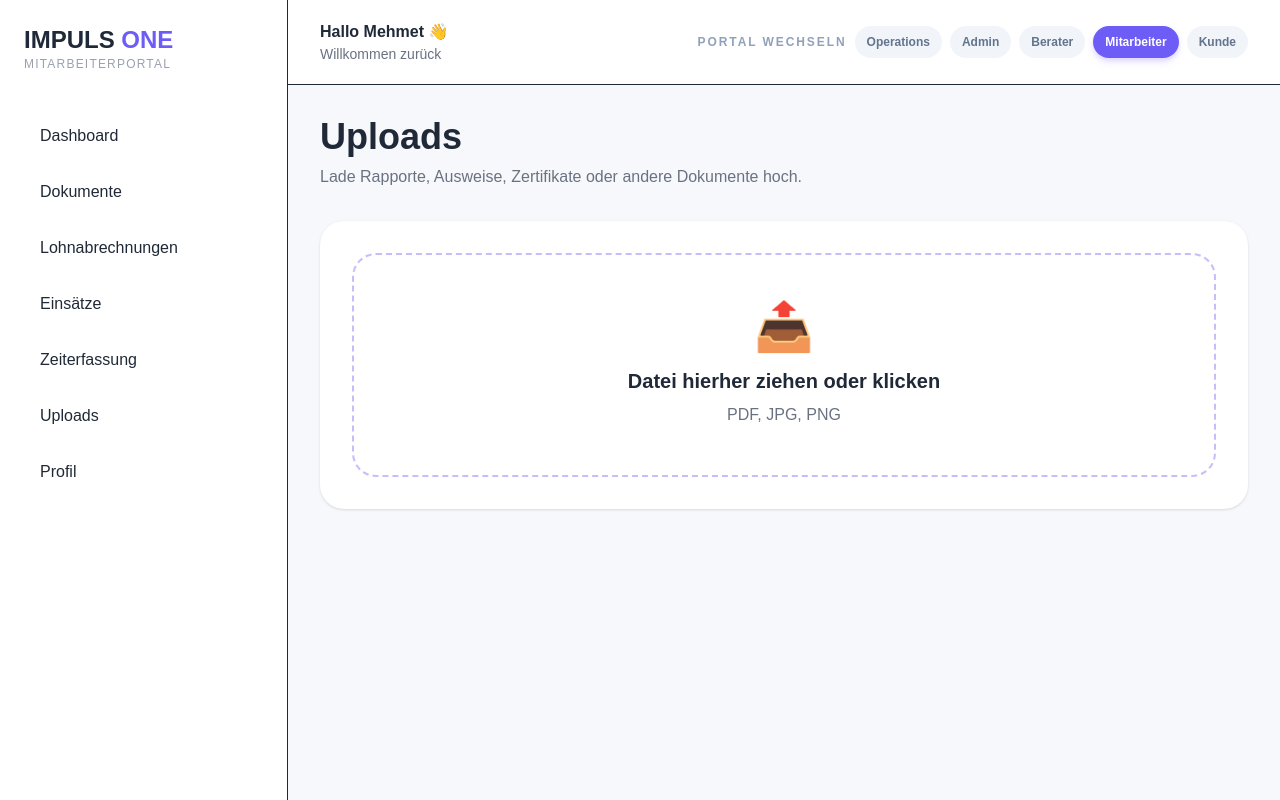
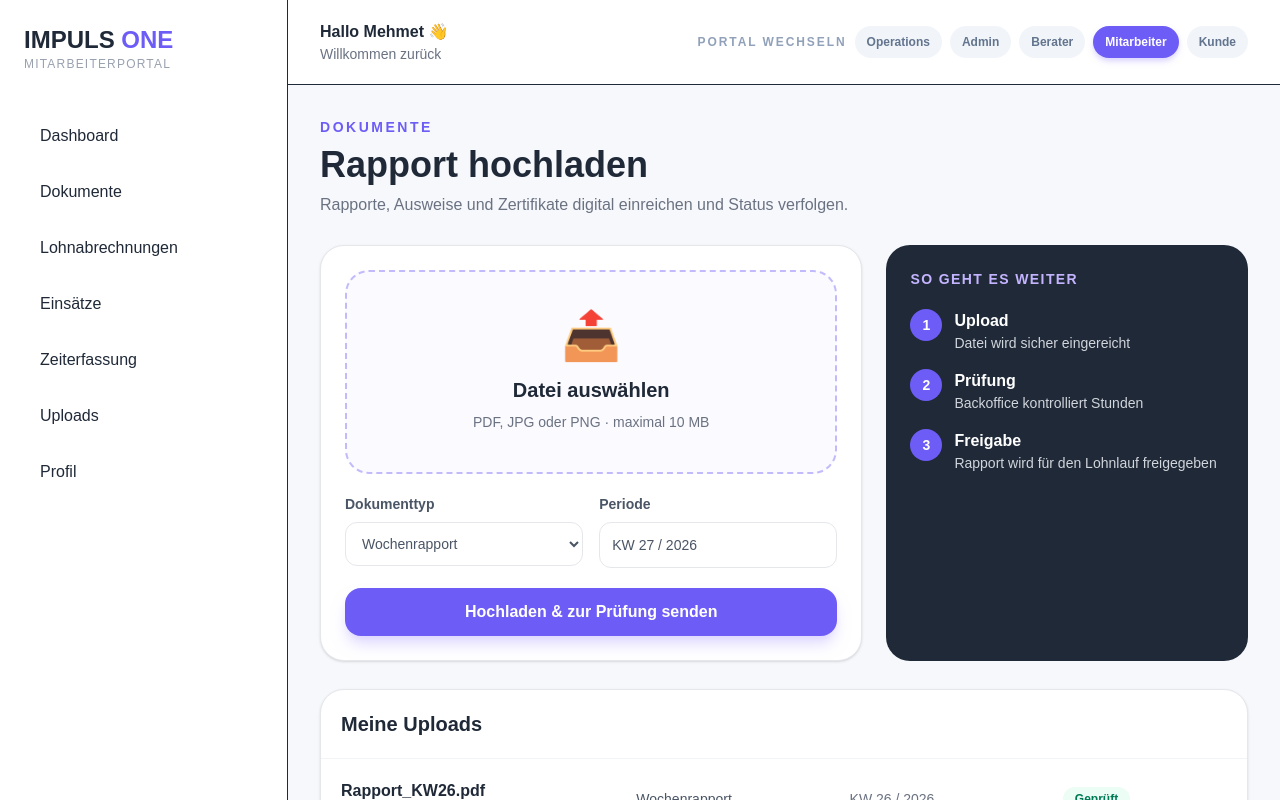
Before and after one commit to lorisbuercher-png/webapp-impuls, a Next.js app in the folder impuls-portal/: page /mitarbeiter/uploads in a window 1280 px wide. Shown: the top 800 px of the page. Built offline with nearby package versions, Linux system fonts and the light colour scheme.

Commit message:
Add interactive employee report upload (#10)

```diff
--- a/impuls-portal/app/mitarbeiter/uploads/page.tsx
+++ b/impuls-portal/app/mitarbeiter/uploads/page.tsx
@@ -1,26 +1,48 @@
+"use client";
+
+import { useState } from "react";
 import MitarbeiterLayout from "../../../components/MitarbeiterLayout";
 
+type Upload = { name: string; typ: string; periode: string; status: string; groesse: string };
+
 export default function Uploads() {
-  return (
-    <MitarbeiterLayout>
-      <h1 className="text-4xl font-bold">Uploads</h1>
+  const [datei, setDatei] = useState<File | null>(null);
+  const [typ, setTyp] = useState("Wochenrapport");
+  const [periode, setPeriode] = useState("KW 27 / 2026");
+  const [meldung, setMeldung] = useState("");
+  const [uploads, setUploads] = useState<Upload[]>([
+    { name: "Rapport_KW26.pdf", typ: "Wochenrapport", periode: "KW 26 / 2026", status: "Geprüft", groesse: "1.2 MB" },
+    { name: "Ausweis_Vorderseite.jpg", typ: "Ausweis", periode: "–", status: "Eingegangen", groesse: "840 KB" },
+  ]);
 
-      <p className="mt-2 text-gray-500">
-        Lade Rapporte, Ausweise, Zertifikate oder andere Dokumente hoch.
-      </p>
+  function hochladen() {
+    if (!datei) { setMeldung("Bitte zuerst eine Datei auswählen."); return; }
+    setUploads((aktuell) => [{ name: datei.name, typ, periode: typ === "Wochenrapport" ? periode : "–", status: "Eingegangen", groesse: `${Math.max(1, Math.round(datei.size / 1024))} KB` }, ...aktuell]);
+    setMeldung("Upload erfolgreich. Der Rapport wurde zur Prüfung eingereicht.");
+    setDatei(null);
+  }
 
-      <div className="mt-8 rounded-3xl bg-white p-8 shadow-sm">
-        <label className="block rounded-3xl border-2 border-dashed border-[#6D5DF6]/40 p-12 text-center">
-          <div className="text-5xl">📤</div>
-          <p className="mt-4 text-xl font-bold">
-            Datei hierher ziehen oder klicken
-          </p>
-          <p className="mt-2 text-gray-500">
-            PDF, JPG, PNG
-          </p>
-          <input type="file" className="hidden" />
-        </label>
+  return <MitarbeiterLayout>
+    <div className="mx-auto max-w-5xl">
+      <p className="text-sm font-bold uppercase tracking-[0.18em] text-[#6D5DF6]">Dokumente</p>
+      <h1 className="mt-2 text-4xl font-black">Rapport hochladen</h1>
+      <p className="mt-2 text-gray-500">Rapporte, Ausweise und Zertifikate digital einreichen und Status verfolgen.</p>
+
+      {meldung && <div className={`mt-5 rounded-2xl p-4 text-sm font-semibold ${meldung.startsWith("Upload") ? "bg-emerald-50 text-emerald-700" : "bg-amber-50 text-amber-700"}`}>{meldung}</div>}
+
+      <div className="mt-7 grid gap-6 lg:grid-cols-[1.2fr_.8fr]">
+        <div className="rounded-3xl border border-gray-200 bg-white p-6 shadow-sm">
+          <label className="block cursor-pointer rounded-3xl border-2 border-dashed border-[#6D5DF6]/40 bg-violet-50/40 p-10 text-center transition hover:border-[#6D5DF6] hover:bg-violet-50">
+            <div className="text-5xl">📤</div><p className="mt-4 text-xl font-bold">{datei ? datei.name : "Datei auswählen"}</p><p className="mt-2 text-sm text-gray-500">PDF, JPG oder PNG · maximal 10 MB</p>
+            <input type="file" accept=".pdf,.jpg,.jpeg,.png" className="hidden" onChange={(e) => { setDatei(e.target.files?.[0] ?? null); setMeldung(""); }} />
+          </label>
+          <div className="mt-5 grid gap-4 sm:grid-cols-2"><label className="text-sm font-semibold text-gray-600">Dokumenttyp<select value={typ} onChange={(e) => setTyp(e.target.value)} className="mt-2 w-full rounded-xl border border-gray-200 bg-white p-3 font-normal"><option>Wochenrapport</option><option>Ausweis</option><option>Bewilligung</option><option>Zertifikat</option><option>Anderes Dokument</option></select></label><label className="text-sm font-semibold text-gray-600">Periode<input value={periode} onChange={(e) => setPeriode(e.target.value)} disabled={typ !== "Wochenrapport"} className="mt-2 w-full rounded-xl border border-gray-200 p-3 font-normal disabled:bg-gray-100" /></label></div>
+          <button onClick={hochladen} className="mt-5 w-full rounded-2xl bg-[#6D5DF6] px-5 py-3 font-bold text-white shadow-lg shadow-violet-200">Hochladen & zur Prüfung senden</button>
+        </div>
+        <div className="rounded-3xl bg-[#1F2937] p-6 text-white"><p className="text-sm font-bold uppercase tracking-widest text-violet-300">So geht es weiter</p><div className="mt-5 space-y-4">{[["1","Upload","Datei wird sicher eingereicht"],["2","Prüfung","Backoffice kontrolliert Stunden"],["3","Freigabe","Rapport wird für den Lohnlauf freigegeben"]].map(([nr,titel,text]) => <div key={nr} className="flex gap-3"><span className="grid h-8 w-8 shrink-0 place-items-center rounded-full bg-[#6D5DF6] text-sm font-bold">{nr}</span><div><p className="font-bold">{titel}</p><p className="text-sm text-gray-300">{text}</p></div></div>)}</div></div>
       </div>
-    </MitarbeiterLayout>
-  );
+
+      <div className="mt-7 overflow-hidden rounded-3xl border border-gray-200 bg-white shadow-sm"><div className="border-b border-gray-100 p-5"><h2 className="text-xl font-bold">Meine Uploads</h2></div><div className="divide-y divide-gray-100">{uploads.map((upload, index) => <div key={`${upload.name}-${index}`} className="grid gap-2 p-5 md:grid-cols-[1.4fr_1fr_1fr_.8fr] md:items-center"><div><p className="font-bold">{upload.name}</p><p className="text-xs text-gray-400">{upload.groesse}</p></div><p className="text-sm text-gray-600">{upload.typ}</p><p className="text-sm text-gray-500">{upload.periode}</p><span className={`w-fit rounded-full px-3 py-1 text-xs font-bold ${upload.status === "Geprüft" ? "bg-emerald-50 text-emerald-700" : "bg-amber-50 text-amber-700"}`}>{upload.status}</span></div>)}</div></div>
+    </div>
+  </MitarbeiterLayout>;
 }
```
